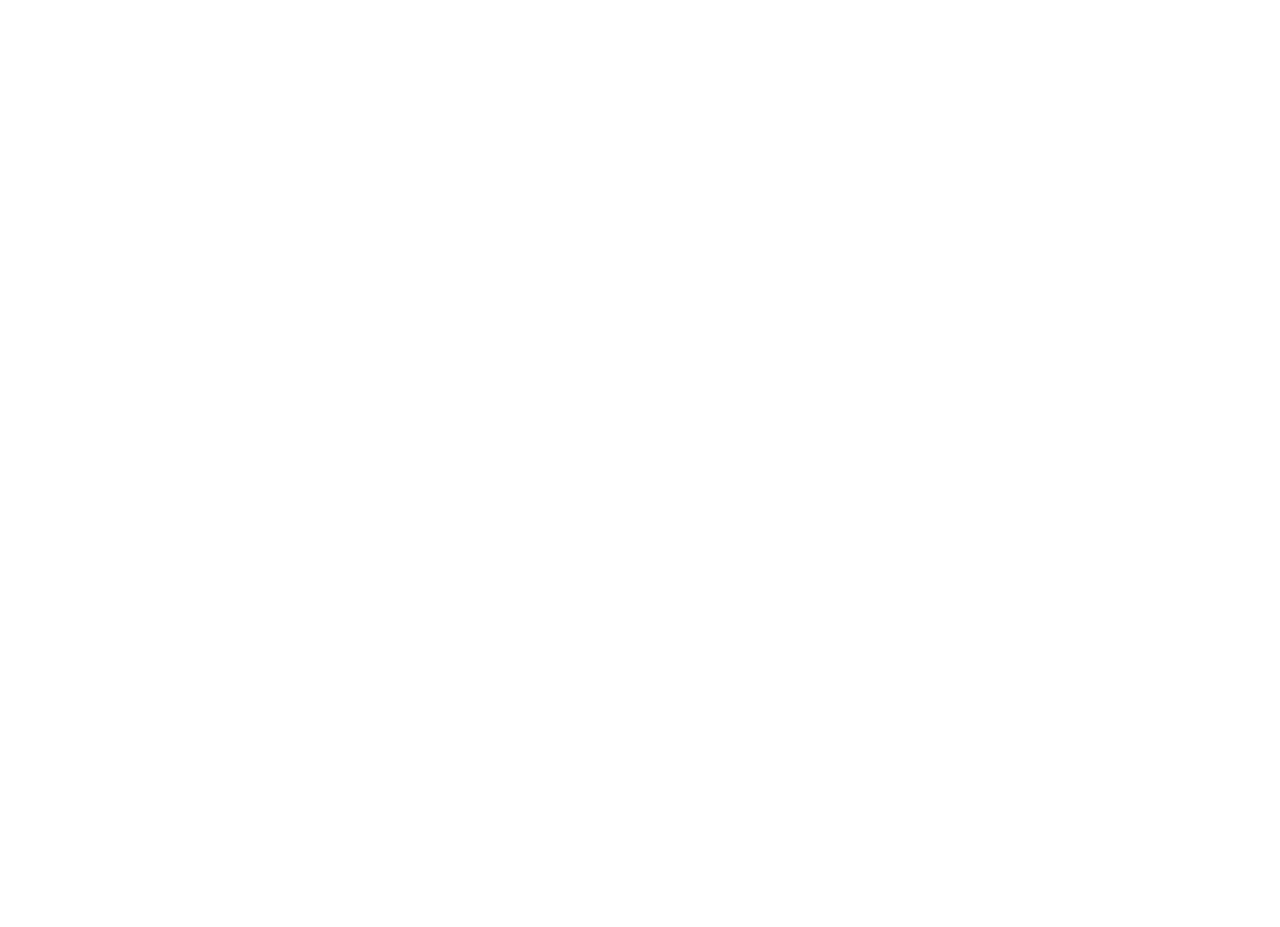
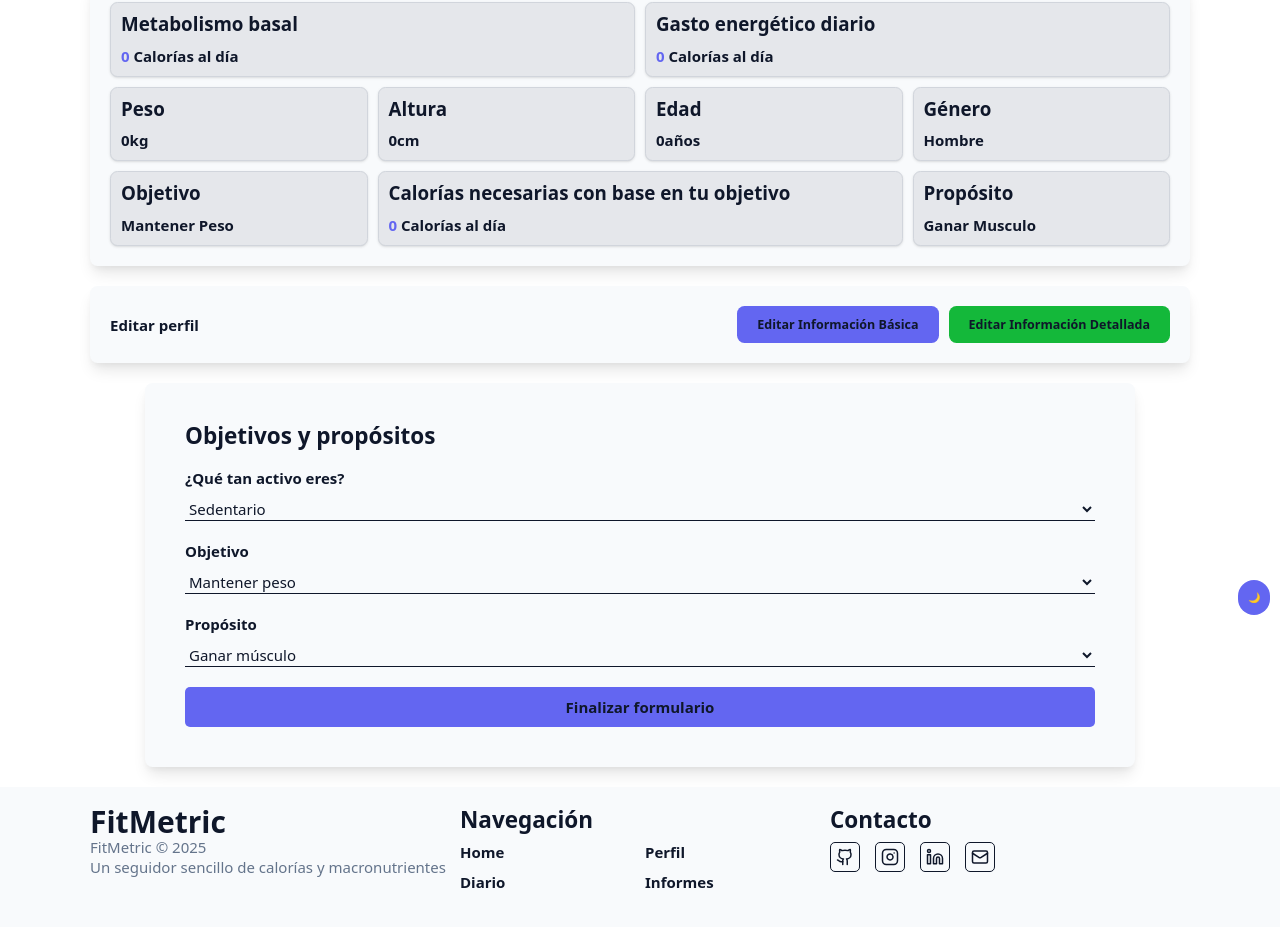
Before and after one commit to Jota-ato/FitMetric, a React (Vite) app: page /profile/edit-detail-info in a window 1280 px wide. Before the commit this address had no page. Shown: the part 175-1102 px from the top of the page. Before the commit the page ends 800 px from the top, so only its background shows below. Built offline with nearby package versions, Linux system fonts and the light colour scheme.

Commit message:
feat: add edith option -use two routes /profile/edit-basic-info and /profile/edit-detail-info -use Outlet in Me compomnent.

```diff
--- a/src/components/DetailInformationForm.tsx
+++ b/src/components/DetailInformationForm.tsx
@@ -1,9 +1,9 @@
 import { useForm, type SubmitHandler } from "react-hook-form"
 import { usePatientStore } from "../stores/PatientStore"
 import type { GoalType, PurposeType, ActivityFactorType } from "../types"
-import CenterContainer from "./CenterContainer"
 import FormContainer from "./FormContainer"
 import { usePageStore } from "../stores/PageStore"
+import { useLocation, useNavigate } from "react-router"
 
 type DetailInformationInputsType = {
     goal: GoalType
@@ -14,23 +14,29 @@
 export default function DetailInformationForm() {
     const setPatientData = usePatientStore(state => state.setPatientData)
     const setStep = usePageStore(state => state.setStep)
+    const { pathname } = useLocation()
+    const navigate = useNavigate()
+    const { goal, purpose, activityFactor } = usePatientStore()
 
     // 1. Añadimos defaultValues para que el select no inicie en un estado inválido "selected"
     const { register, handleSubmit, formState: { errors } } = useForm<DetailInformationInputsType>({
         defaultValues: {
-            goal: "" as GoalType, // Iniciamos vacío para forzar la validación
-            purpose: "" as PurposeType, // Iniciamos vacío para forzar la validación
-            activityFactor: "" as ActivityFactorType // Iniciamos vacío para forzar la validación
+            goal: goal || "" as GoalType, // Iniciamos vacío para forzar la validación
+            purpose: purpose || "" as PurposeType, // Iniciamos vacío para forzar la validación
+            activityFactor: activityFactor || "" as ActivityFactorType // Iniciamos vacío para forzar la validación
         }
     })
 
     const onSubmit: SubmitHandler<DetailInformationInputsType> = (data) => {
         setPatientData(data)
+        if (pathname === "/profile/edit-detail-info") {
+            navigate('/profile')
+        } else {
             setStep(3)
+        }
     }
 
     return (
-        <CenterContainer>
         <FormContainer>
             <form onSubmit={handleSubmit(onSubmit)}>
                 <fieldset className="space-y-8">
@@ -95,6 +101,5 @@
                 </fieldset>
             </form>
         </FormContainer>
-        </CenterContainer>
     )
 }
--- a/src/components/Footer.tsx
+++ b/src/components/Footer.tsx
@@ -6,9 +6,9 @@
         <footer className="text-main bg-surface p-8">
             <div className="grid grid-cols-2 md:grid-cols-3 gap-4 w-[90%] max-w-440 mx-auto min-h-44">
                 <div>
-                    <h2 className="font-bold text-5xl">FitMetric</h2>
-                    <p className="text-muted text-2xl">FitMetric &copy; {new Date().getFullYear()}</p>
-                    <p className="text-muted text-2xl">Un seguidor sencillo de calorías y macronutrientes</p>
+                    <h2 className="font-bold text-4xl md:text-5xl">FitMetric</h2>
+                    <p className="text-muted text-xl md:text-2xl">FitMetric &copy; {new Date().getFullYear()}</p>
+                    <p className="text-muted text-xl md:text-2xl">Un seguidor sencillo de calorías y macronutrientes</p>
                 </div>
                 <div>
                     <h2 className="font-bold text-4xl mb-4">Navegación</h2>
--- a/src/components/FormContainer.tsx
+++ b/src/components/FormContainer.tsx
@@ -3,7 +3,7 @@
 
 export default function FormContainer({ children }: { children: ReactNode }) {
     return (
-        <div className="bg-surface p-16 rounded-xl w-[90%] max-w-400 shadow-card">
+        <div className="bg-surface my-8 p-16 rounded-xl w-[90%] max-w-440 mx-auto shadow-card">
             {children}
         </div>
     )
--- a/src/components/MeSectionComponents/MeComponent.tsx
+++ b/src/components/MeSectionComponents/MeComponent.tsx
@@ -1,5 +1,5 @@
 import { usePatientStore } from "../../stores/PatientStore"
-import { Outlet } from "react-router"
+import { Outlet, useNavigate } from "react-router"
 import CaloriesCard from "./CaloriesCard"
 import DataCard from "./DataCard"
 
@@ -15,6 +15,7 @@
     const caloriesNeeded = usePatientStore(state => state.caloriesNeeded)
     const goal = usePatientStore(state => state.goal)
     const purpose = usePatientStore(state => state.purpose)
+    const navigate = useNavigate()
 
     return (
         <section className="w-[90%] max-w-440 mx-auto">
@@ -61,8 +62,16 @@
             </div> {/* End of the card*/}
             <div className="text-text-main bg-surface p-8 rounded-xl shadow-card my-8 flex flex-col md:flex-row justify-between items-center gap-4">
                 <h2 className="text-2xl font-bold">Editar perfil</h2>
-                <button className="bg-secondary hover:bg-secondary-hover hover:scale-105 text-text-main px-8 py-4 rounded-xl text-2xl font-black cursor-pointer transition-all duration-300">Editar</button>
-
+                <div className="flex gap-4">
+                    <button
+                        onClick={() => navigate('edit-basic-info')}
+                        className="bg-primary hover:bg-primary-hover hover:scale-105 text-text-main px-8 py-4 rounded-xl text-xl font-black cursor-pointer transition-all duration-300"
+                    >Editar Información Básica</button>
+                    <button
+                        onClick={() => navigate('edit-detail-info')}
+                        className="bg-secondary hover:bg-secondary-hover hover:scale-105 text-text-main px-8 py-4 rounded-xl text-xl font-black cursor-pointer transition-all duration-300"
+                    >Editar Información Detallada</button>
+                </div>
             </div>
             <div >
                 <Outlet />
--- a/src/components/RegistationForm.tsx
+++ b/src/components/RegistationForm.tsx
@@ -3,13 +3,14 @@
 import { usePatientStore } from "../stores/PatientStore"
 import type { GenderType, RegistrationFields } from "../types"
 import InputContainter from "./InputContainter"
-import CenterContainer from "./CenterContainer"
 import FormContainer from "./FormContainer"
 import { usePageStore } from "../stores/PageStore"
-
+import { useLocation, useNavigate } from "react-router"
 
 
 export default function RegistationForm() {
+    const { pathname } = useLocation()
+    const navigate = useNavigate()
     const setPatientData = usePatientStore(state => state.setPatientData)
     const { name, weight, height, age, sex } = usePatientStore()
     const setStep = usePageStore(state => state.setStep)
@@ -18,7 +19,11 @@
     // 1. Añadimos defaultValues para que el select no inicie en un estado inválido "selected"
     const { register, handleSubmit, formState: { errors } } = useForm<RegistrationFields>({
         defaultValues: {
-            sex: "" as GenderType // Iniciamos vacío para forzar la validación
+            name,
+            weight,
+            height,
+            age,
+            sex: sex || "" as GenderType // Iniciamos vacío para forzar la validación
         }
     })
 
@@ -27,12 +32,15 @@
         setPatientData(data)
         if (name && (weight > 0) && (height > 0) && (age > 0) && sex) {
             setIsFullBasicInfo({ name, weight, height, age, sex })
+            if (pathname === "/profile/edit-basic-info") {
+                navigate('/profile')
+            } else {
                 setStep(2)
+            }
         }
     }
 
     return (
-        <CenterContainer>
         <FormContainer>
             {/* 2. Simplificamos la llamada a handleSubmit */}
             <form onSubmit={handleSubmit(onSubmit)}>
@@ -104,6 +112,5 @@
                 </fieldset>
             </form>
         </FormContainer>
-        </CenterContainer >
     )
 }
--- a/src/main.tsx
+++ b/src/main.tsx
@@ -5,6 +5,8 @@
 import App from './App.tsx'
 import Layout from './components/Layout.tsx'
 import MeComponent from './components/MeSectionComponents/MeComponent.tsx'
+import RegistationForm from './components/RegistationForm.tsx'
+import DetailInformationForm from './components/DetailInformationForm.tsx'
 
 createRoot(document.getElementById('root')!).render(
     <StrictMode>
@@ -12,10 +14,12 @@
             <Routes>
                 <Route path="/" element={<App />} />
                 <Route element={<Layout />}>
-                    <Route path="/profile" element={<MeComponent />} />
-                    <Route path="/profile/edit" element={<div>Editar</div>} />
-                    <Route path="/diary" element={<div>Diario</div>} />
-                    <Route path="/reports" element={<div>Informes</div>} />
+                    <Route path="profile" element={<MeComponent />}>
+                        <Route path="edit-basic-info" element={<RegistationForm />} />
+                        <Route path="edit-detail-info" element={<DetailInformationForm />} />
+                    </Route>
+                    <Route path="diary" element={<div>Diario</div>} />
+                    <Route path="reports" element={<div>Informes</div>} />
                 </Route>
             </Routes>
         </BrowserRouter>
```
Lines whose indentation alone changed are shown as unchanged.
